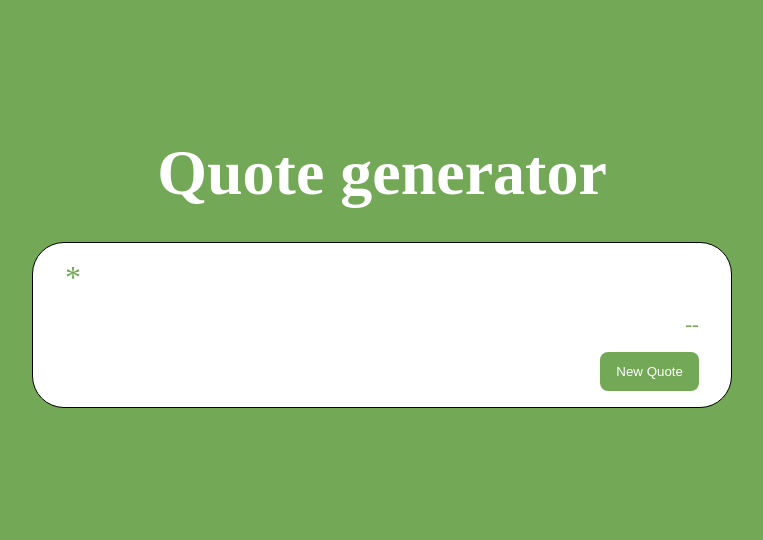
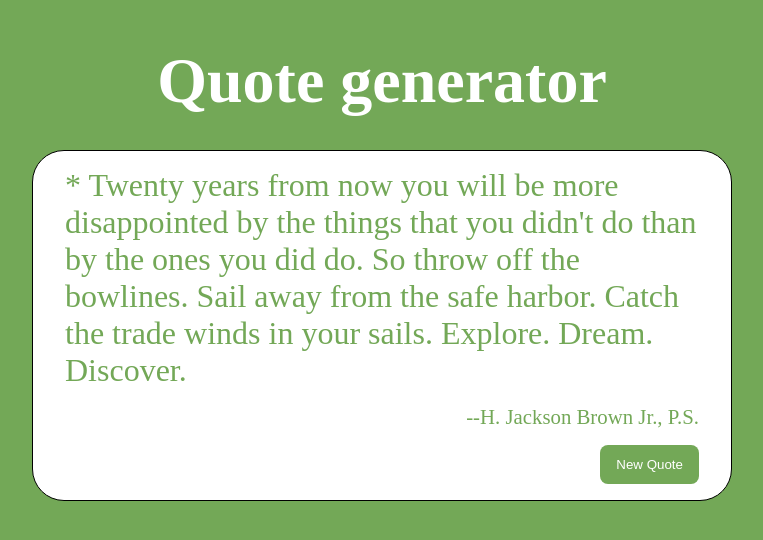
Before and after one commit to yusef-codes10/quote-generator-vue, a Vue app: page / in a window 1280 px wide. Shown: the part 144-684 px from the top of the page, without its empty margins (258-1021 px from the left). Built offline with nearby package versions, Linux system fonts and the light colour scheme.

Commit message:
random quote generator is working

```diff
--- a/src/components/QMain.vue
+++ b/src/components/QMain.vue
@@ -1,13 +1,13 @@
 <script setup>
 import { ref } from 'vue'
 
-// const quote = ref(
-//   " Twenty years from now you will be more disappointed by the things that you didn't do than by the ones you did do. So throw off the bowlines. Sail away from the safe harbor. Catch the trade winds in your sails. Explore. Dream. Discover.",
-// )
-// const author = ref('H. Jackson Brown Jr., P.S. ')
+const quote = ref(
+  " Twenty years from now you will be more disappointed by the things that you didn't do than by the ones you did do. So throw off the bowlines. Sail away from the safe harbor. Catch the trade winds in your sails. Explore. Dream. Discover.",
+)
+const author = ref('H. Jackson Brown Jr., P.S. ')
 
-const quote = ref('')
-const author = ref('')
+// const quote = ref('')
+// const author = ref('')
 
 const quotes = ref([
   {
```
